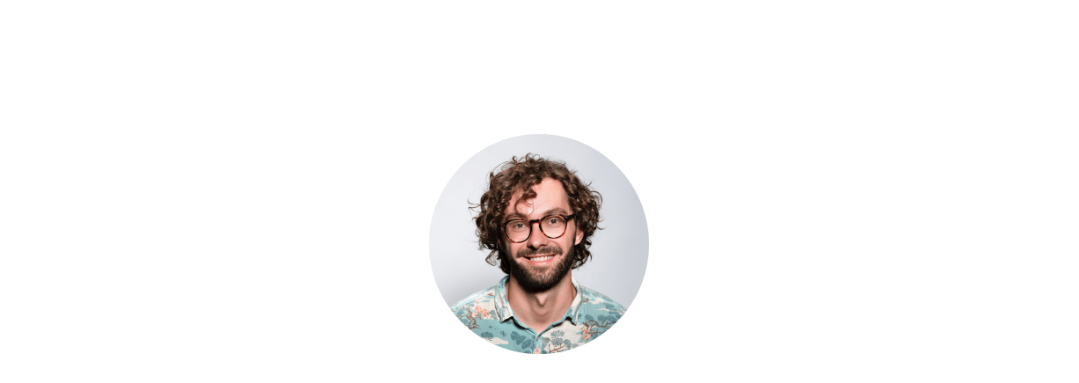
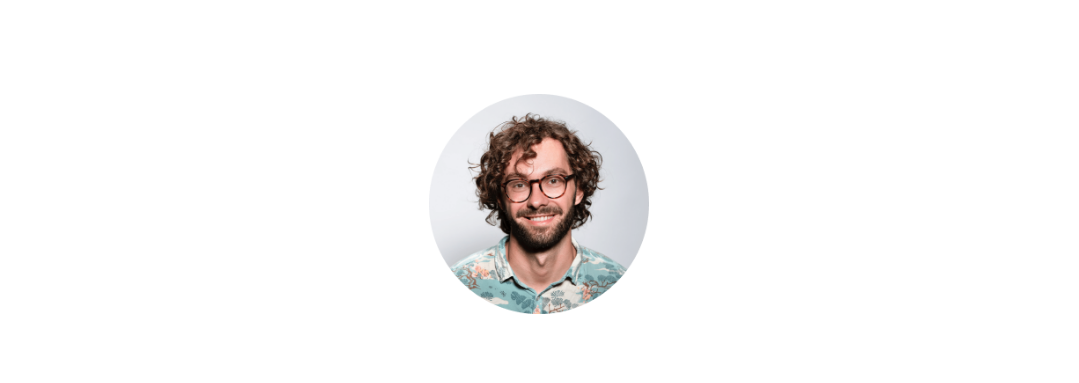
Before and after one commit to prashantmanna/my-portfolio, a plain HTML site: page index.html in a window 1280 px wide. Shown: the part 106-489 px from the top of the page, without its empty margins (101-1180 px from the left). Drawn offline with Linux system fonts and the light colour scheme.

Commit message:
fourth commit

```diff
--- a/mediaqueries.css
+++ b/mediaqueries.css
@@ -18,6 +18,9 @@
   }
 }
 @media screen and (max-width: 1400px) {
+  section {
+    padding-top: 0%;
+  }
   #profile {
     height: 85vh;
     margin-bottom: 6rem;
@@ -47,7 +50,8 @@
   .section__pic-container {
     width: 220px;
     height: 220px;
-    margin: 0 auto 2rem;
+    margin: 0 auto 5rem;
+    align-self: auto;
   }
   .about-containers {
     margin-top: 0;
```
